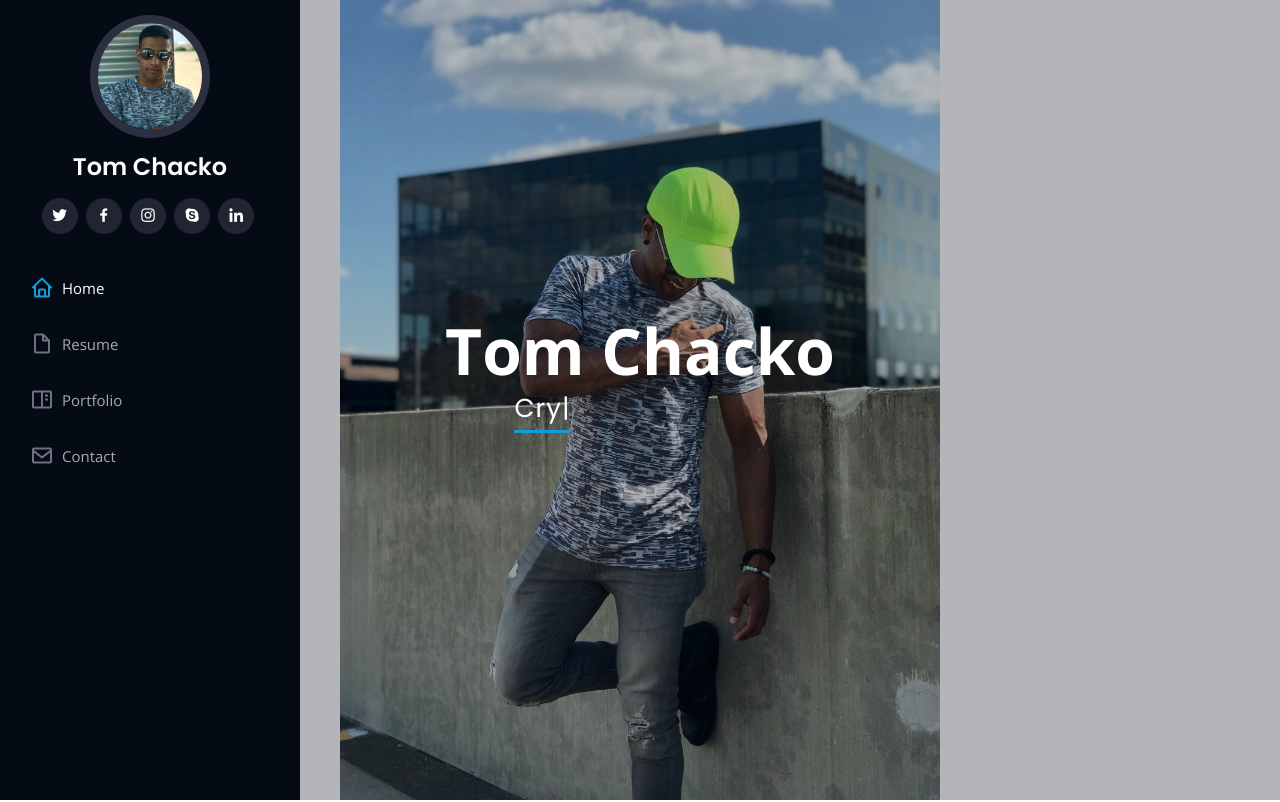
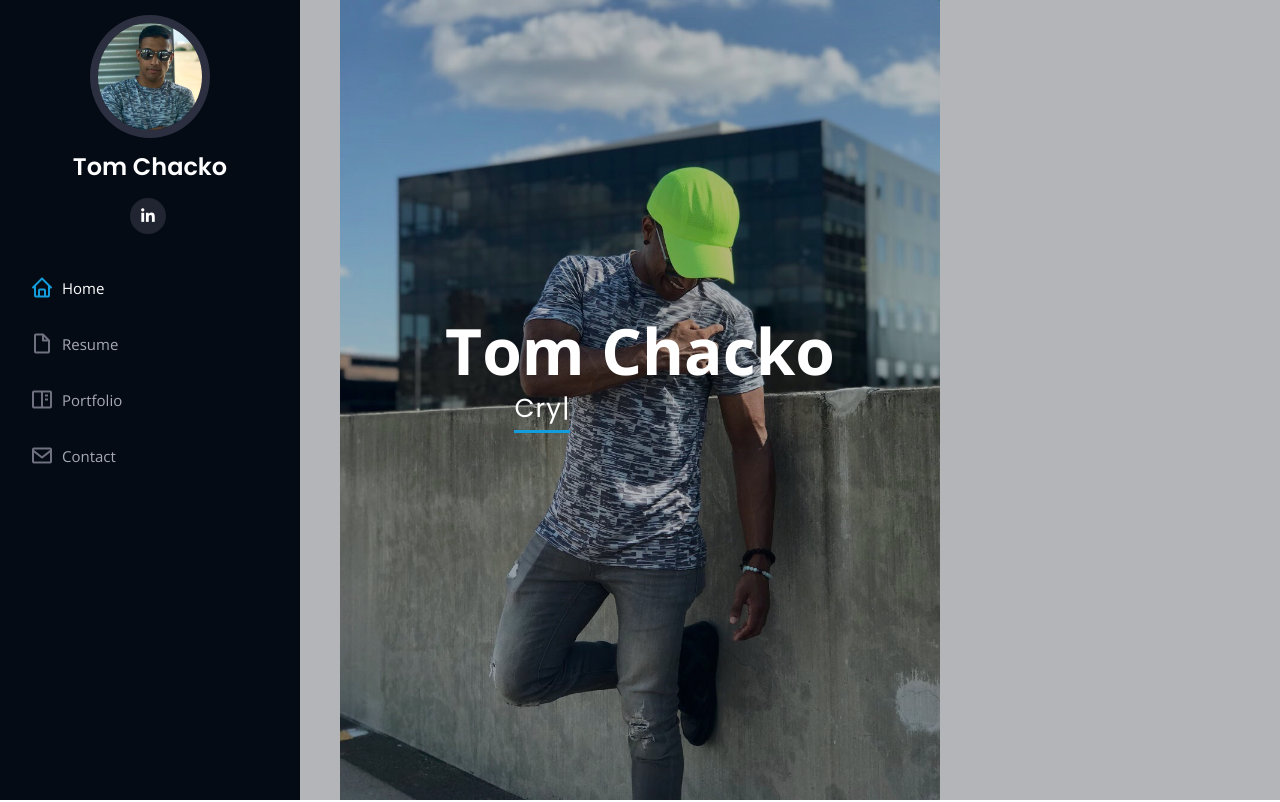
Before and after one commit to Alpha-W0lf/alpha-w0lf.github.io, a plain HTML site: page index.html in a window 1280 px wide. Shown: the top 802 px of the page. Drawn offline with nearby package versions, Linux system fonts and the light colour scheme.

Commit message:
Update index.html

```diff
--- a/index.html
+++ b/index.html
@@ -48,10 +48,10 @@
         <img src="assets/img/tom-profile-img_square.jpg" alt="" class="img-fluid rounded-circle">
         <h1 class="text-light"><a href="index.html">Tom Chacko</a></h1>
         <div class="social-links mt-3 text-center">
-          <a href="#" class="twitter"><i class="bx bxl-twitter"></i></a>
+          <!-- <a href="#" class="twitter"><i class="bx bxl-twitter"></i></a>
           <a href="#" class="facebook"><i class="bx bxl-facebook"></i></a>
           <a href="#" class="instagram"><i class="bx bxl-instagram"></i></a>
-          <a href="#" class="google-plus"><i class="bx bxl-skype"></i></a>
+          <a href="#" class="google-plus"><i class="bx bxl-skype"></i></a> -->
           <a href="#" class="linkedin"><i class="bx bxl-linkedin"></i></a>
         </div>
       </div>
```
